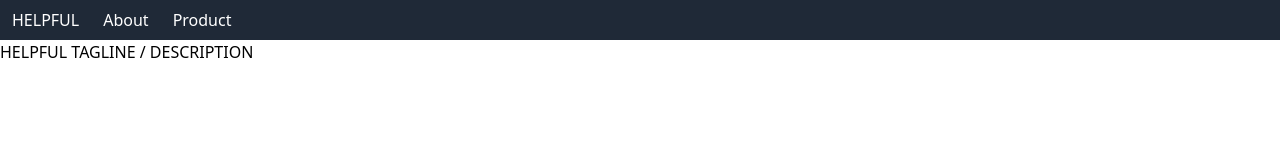
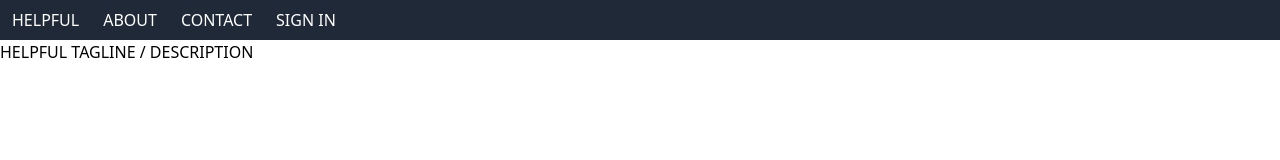
Before and after one commit to NimeshaKahingala/Nuxt-project, a Nuxt app: page / in a window 1280 px wide. Shown: the top 160 px of the page. Built offline with nearby package versions, Linux system fonts and the light colour scheme.

Commit message:
nav bar content updated'

```diff
--- a/components/AppHeader.vue
+++ b/components/AppHeader.vue
@@ -3,9 +3,10 @@
       <nav>
         <Disclosure as="nav" class="bg-gray-800" v-slot="{ open }">
         <ul class="flex">
-          <DisclosureButton  class="text-white [item.current ? 'bg-gray-900 text-white' : 'text-gray-300 hover:bg-gray-700 hover:text-white', 'block rounded-md px-3 py-2 text-base font-medium']"><NuxtLink to="/">HELPFUL</NuxtLink></DisclosureButton>
-          <li class="text-white [item.current ? 'bg-gray-900 text-white' : 'text-gray-300 hover:bg-gray-700 hover:text-white', 'block rounded-md px-3 py-2 text-base font-medium']"><NuxtLink to="/about">About</NuxtLink></li>
-          <li class="text-white [item.current ? 'bg-gray-900 text-white' : 'text-gray-300 hover:bg-gray-700 hover:text-white', 'block rounded-md px-3 py-2 text-base font-medium']"><NuxtLink to="/products">Product</NuxtLink></li>
+          <DisclosureButton  class="text-white uppercase [item.current ? 'bg-gray-900 text-white' : 'text-gray-300 hover:bg-gray-700 hover:text-white', 'block rounded-md px-3 py-2 text-base font-medium']"><NuxtLink to="/">HELPFUL</NuxtLink></DisclosureButton>
+          <li class="text-white uppercase [item.current ? 'bg-gray-900 text-white' : 'text-gray-300 hover:bg-gray-700 hover:text-white', 'block rounded-md px-3 py-2 text-base font-medium']"><NuxtLink to="/about">About</NuxtLink></li>
+          <li class="text-white uppercase [item.current ? 'bg-gray-900 text-white' : 'text-gray-300 hover:bg-gray-700 hover:text-white', 'block rounded-md px-3 py-2 text-base font-medium']"><NuxtLink to="/contact">Contact</NuxtLink></li>
+          <li class="text-white uppercase [item.current ? 'bg-gray-900 text-white' : 'text-gray-300 hover:bg-gray-700 hover:text-white', 'block rounded-md px-3 py-2 text-base font-medium']"><NuxtLink to="/signin">Sign IN</NuxtLink></li>
         </ul>
         </Disclosure>
       </nav>
```
